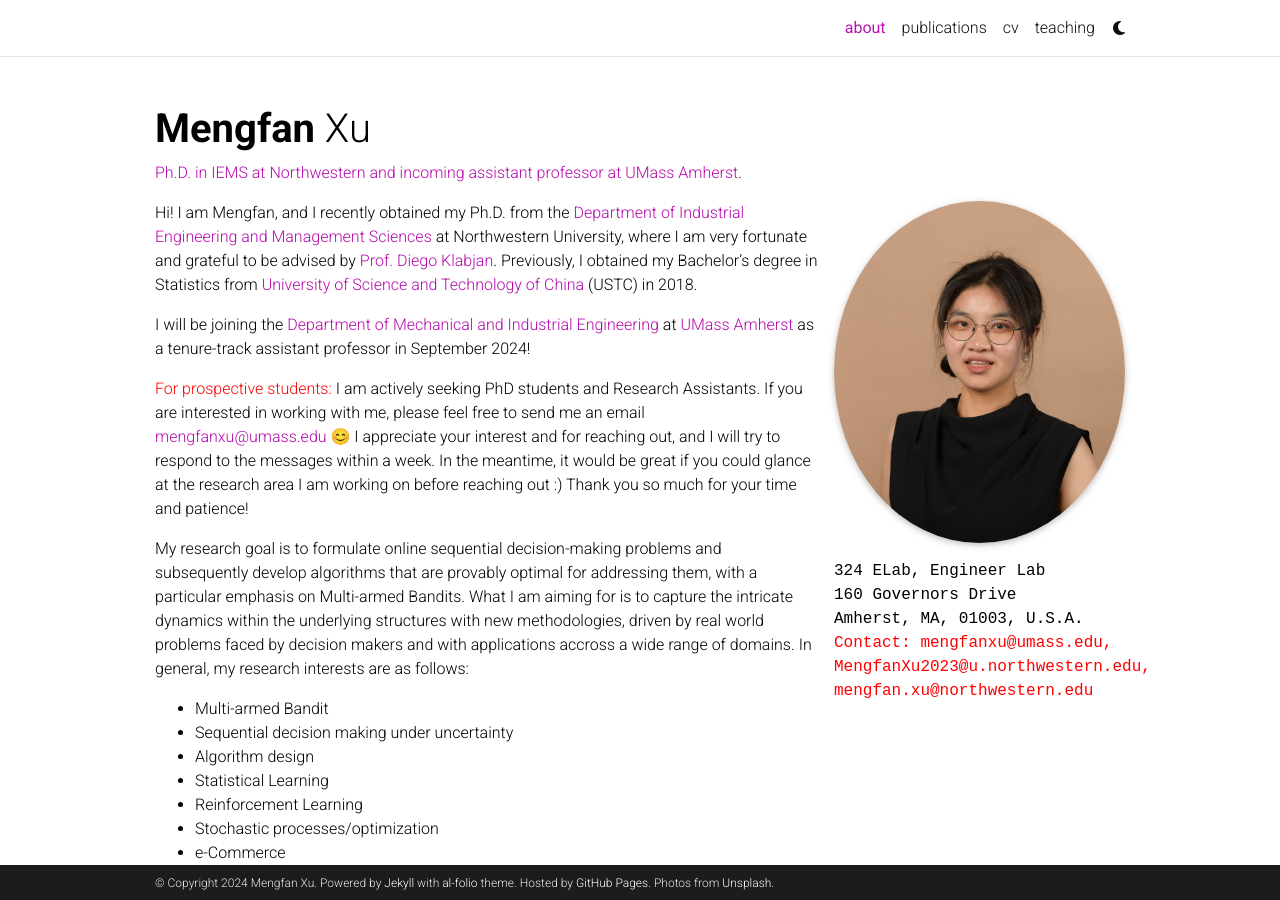
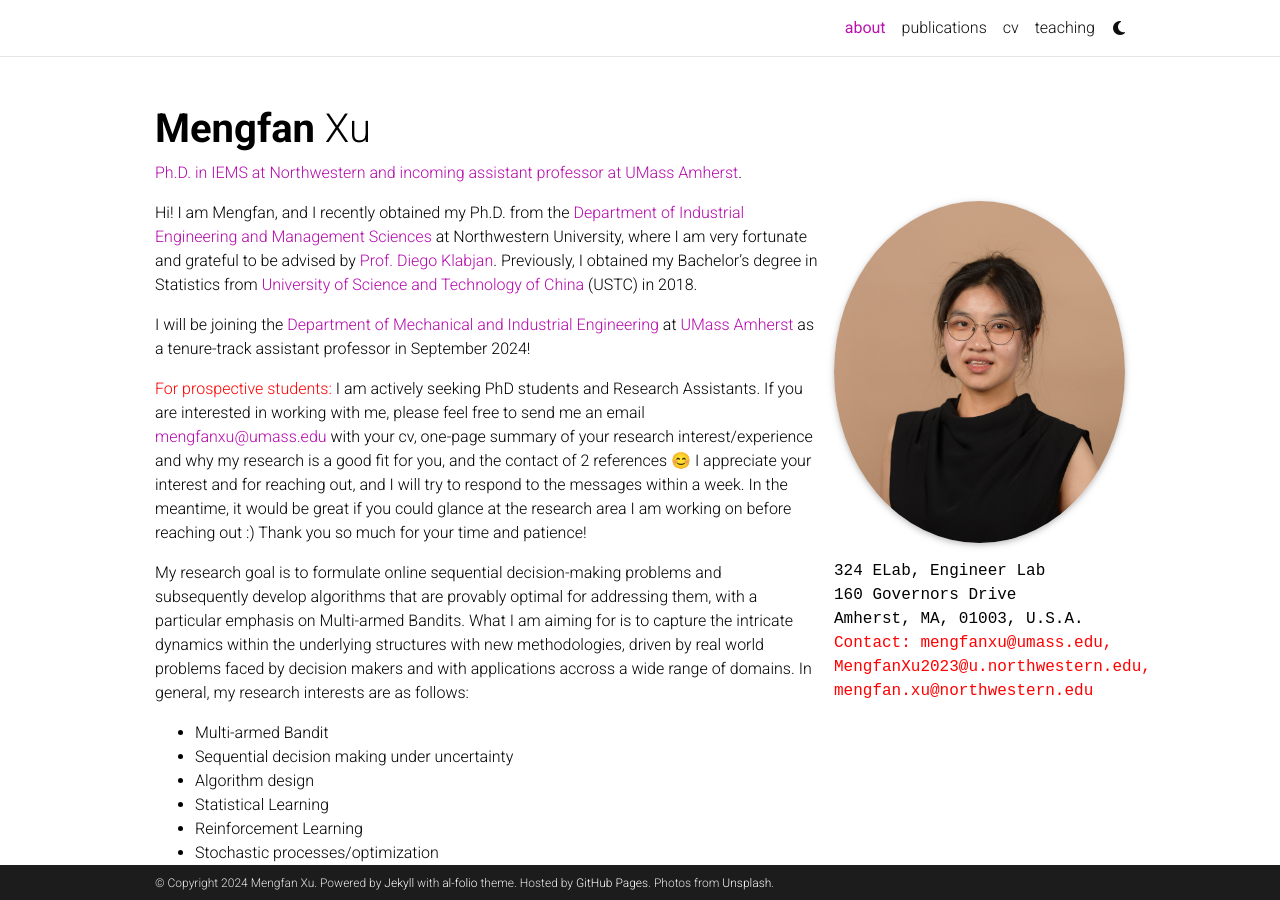
Before and after one commit to mengfanxu1997/mengfanxu1997.github.io, a Jekyll site: the page built from _pages/about.md, in a window 1280 px wide and 900 px high. Built offline with Jekyll 4.4.1, drawn with Linux system fonts in a browser that asks for light colours; emoji names are drawn with the system emoji font; comment, search, counter and statistics services are not loaded; a style sheet for code colours, icons or effects is not loaded.

Commit message:
Update about.md

```diff
--- a/_pages/about.md
+++ b/_pages/about.md
@@ -24,7 +24,7 @@
 
 I will be joining the [Department of Mechanical and Industrial Engineering](https://www.umass.edu/engineering/about/directory?s=&field_person__profile_type_ref_target_id%5B411%5D=411&field_person__related_programs_target_id%5B91%5D=91&field_person__related_programs_target_id%5B156%5D=156&page=0) at [UMass Amherst](https://www.umass.edu/) as a tenure-track assistant professor in September 2024!
 
-<span style='color: red;'>For prospective students:</span> I am actively seeking PhD students and Research Assistants. If you are interested in working with me, please feel free to send me an email [mengfanxu@umass.edu](mailto:mengfanxu@umass.edu) :blush: I appreciate your interest and for reaching out, and I will try to respond to the messages within a week. In the meantime, it would be great if you could glance at the research area I am working on before reaching out :) Thank you so much for your time and patience!
+<span style='color: red;'>For prospective students:</span> I am actively seeking PhD students and Research Assistants. If you are interested in working with me, please feel free to send me an email [mengfanxu@umass.edu](mailto:mengfanxu@umass.edu) with your cv, one-page summary of your research interest/experience and why my research is a good fit for you, and the contact of 2 references :blush: I appreciate your interest and for reaching out, and I will try to respond to the messages within a week. In the meantime, it would be great if you could glance at the research area I am working on before reaching out :) Thank you so much for your time and patience!
 
 My research goal is to formulate online sequential decision-making problems and subsequently develop algorithms that are provably optimal for addressing them, with a particular emphasis on Multi-armed Bandits. What I am aiming for is to capture the intricate dynamics within the underlying structures with new methodologies, driven by real world problems faced by decision makers and with applications accross a wide range of domains. In general, my research interests are as follows:
   - Multi-armed Bandit
```
